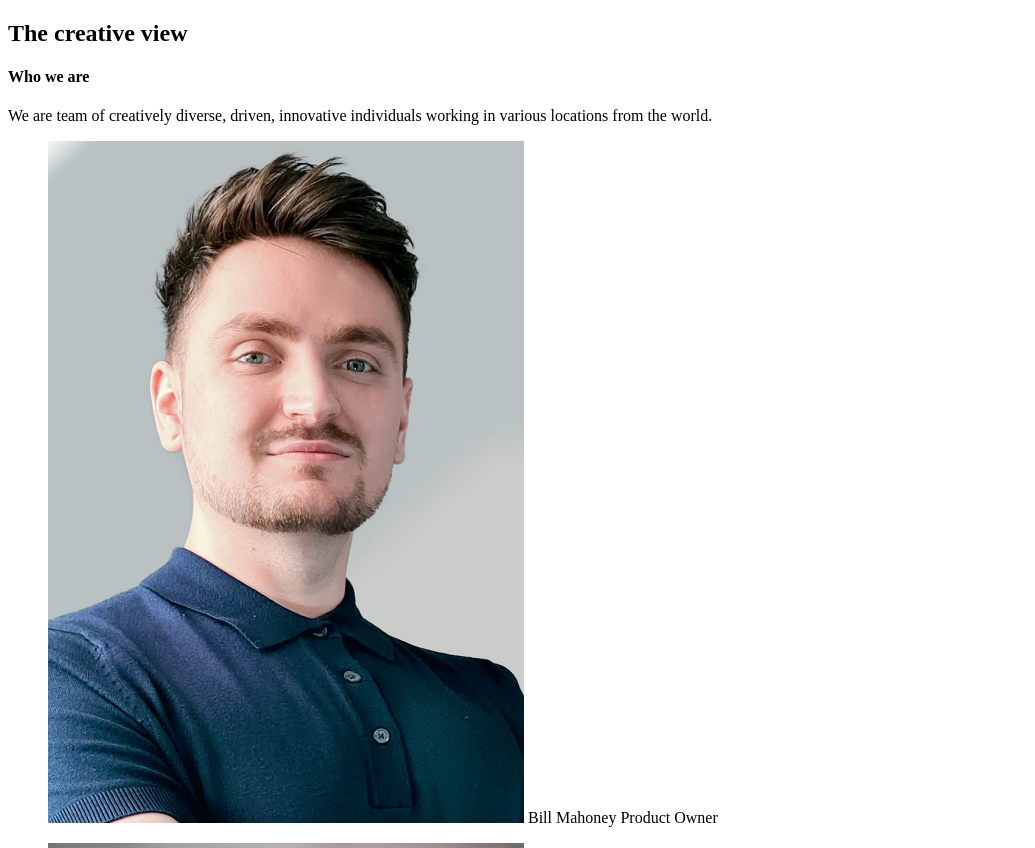
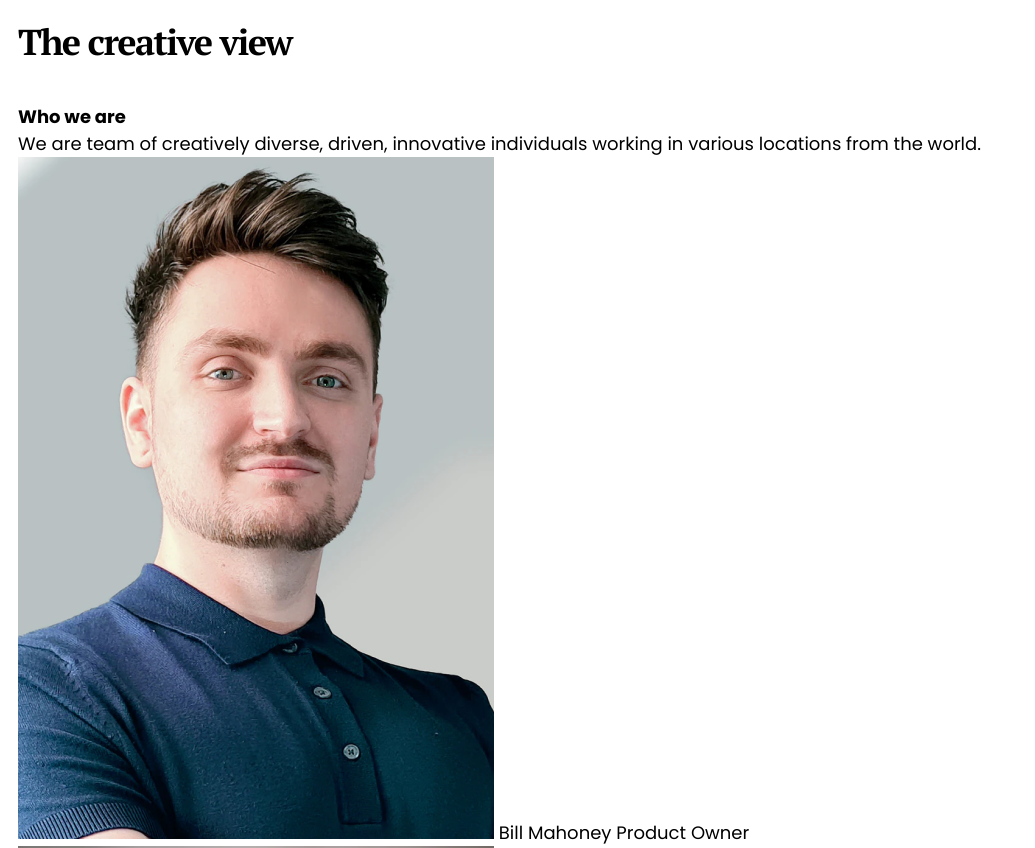
Before and after one commit to mateuszrosiak/my-team-page, a plain HTML site: page index.html in a window 1280 px wide. Shown: the top 848 px of the page, without its empty margins (0-1035 px from the left). Drawn offline with Linux system fonts and the light colour scheme.

Commit message:
Add basic CSS styles

```diff
--- a/index.html
+++ b/index.html
@@ -5,6 +5,9 @@
     <meta charset="UTF-8">
     <meta name="viewport" content="width=device-width, initial-scale=1.0">
     <title>My Team Page - DevChallenges.io</title>
+    <link rel="stylesheet" href="style.css">
+    <link href="https://fonts.googleapis.com/css2?family=PT+Serif:wght@400;700&display=swap" rel="stylesheet">
+    <link href="https://fonts.googleapis.com/css2?family=Poppins:wght@400;700&display=swap" rel="stylesheet">
 </head>
 
 <body>
--- a/style.css
+++ b/style.css
@@ -0,0 +1,24 @@
+* {
+    padding: 0;
+    margin: 0;
+    box-sizing: border-box;
+}
+
+body {
+    font-size: 18px;
+    font-family: Poppins;
+}
+
+.header__h2 {
+    margin-bottom: 38px;
+    font-family: PT Serif;
+    font-size: 36px;
+    font-weight: bold;
+    letter-spacing: -0.045em;
+}
+
+
+
+.wrapper {
+    margin: 1em;
+}
```
